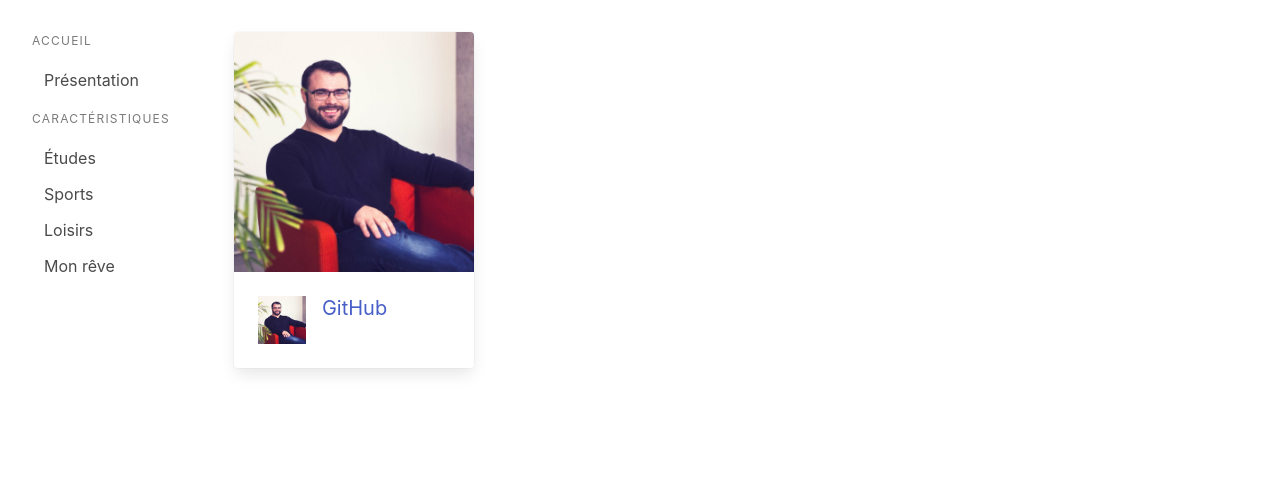
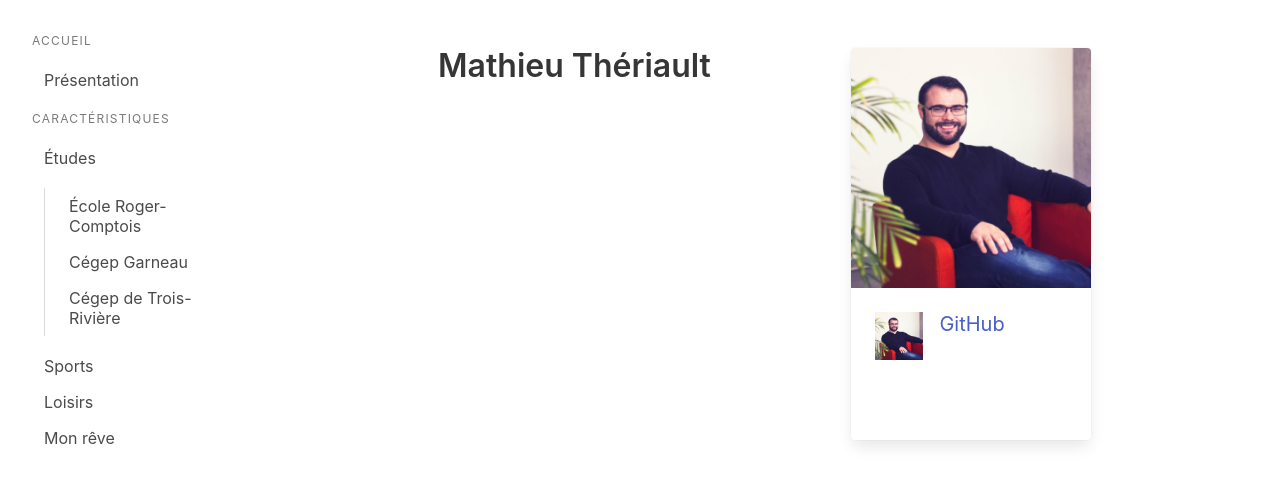
Before and after one commit to mattheri/AEC_Front_End, a PHP site: page / in a window 1280 px wide. Shown: the top 487 px of the page. Run offline with PHP 8.4, Linux system fonts and the light colour scheme; some libraries are stand-ins or nearby versions.

Commit message:
deuxieme commit

```diff
--- a/Integration1/Chapitre1/Exercice1/JeMePresente/css/style.css
+++ b/Integration1/Chapitre1/Exercice1/JeMePresente/css/style.css
@@ -9,6 +9,13 @@ body {
     height: 100%;
     display: flex;
 
+}
+
+#accueil {
+    display: flex;
+    justify-content: space-evenly;
+    padding: 3em;
+    width: 100%;
 }
 
 #menu {
@@ -23,6 +30,4 @@ body {
 
 #card {
     width: 15em;
-    margin-top: 2em;
-    margin-left: 2em;
 }
--- a/Integration1/Chapitre1/Exercice1/JeMePresente/index.html
+++ b/Integration1/Chapitre1/Exercice1/JeMePresente/index.html
@@ -22,13 +22,22 @@
             Caractéristiques
         </p>
         <ul class="menu-list">
-            <li><a href="#">Études</a></li>
+            <li><a href="#">Études</a>
+                <ul>
+                    <li><a href="https://www.cscapitale.qc.ca/ecole/ecole-secondaire-roger-comtois/" target="_blank">École Roger-Comptois</a></li>
+                    <li><a href="https://www.cegepgarneau.ca/" target="_blank">Cégep Garneau</a></li>
+                    <li><a href="https://www.cegeptr.qc.ca/" target="_blank">Cégep de Trois-Rivière</a></li>
+                </ul>
+            </li>
             <li><a href="#">Sports</a></li>
             <li><a href="#">Loisirs</a></li>
             <li><a href="#">Mon rêve</a></li>
         </ul>
     </aside>
     <section id="accueil">
+        <div class="content">
+            <h1>Mathieu Thériault</h1>
+        </div>
         <div id="card" class="card">
             <div class="card-image">
                 <figure id="image" class="image">
```
